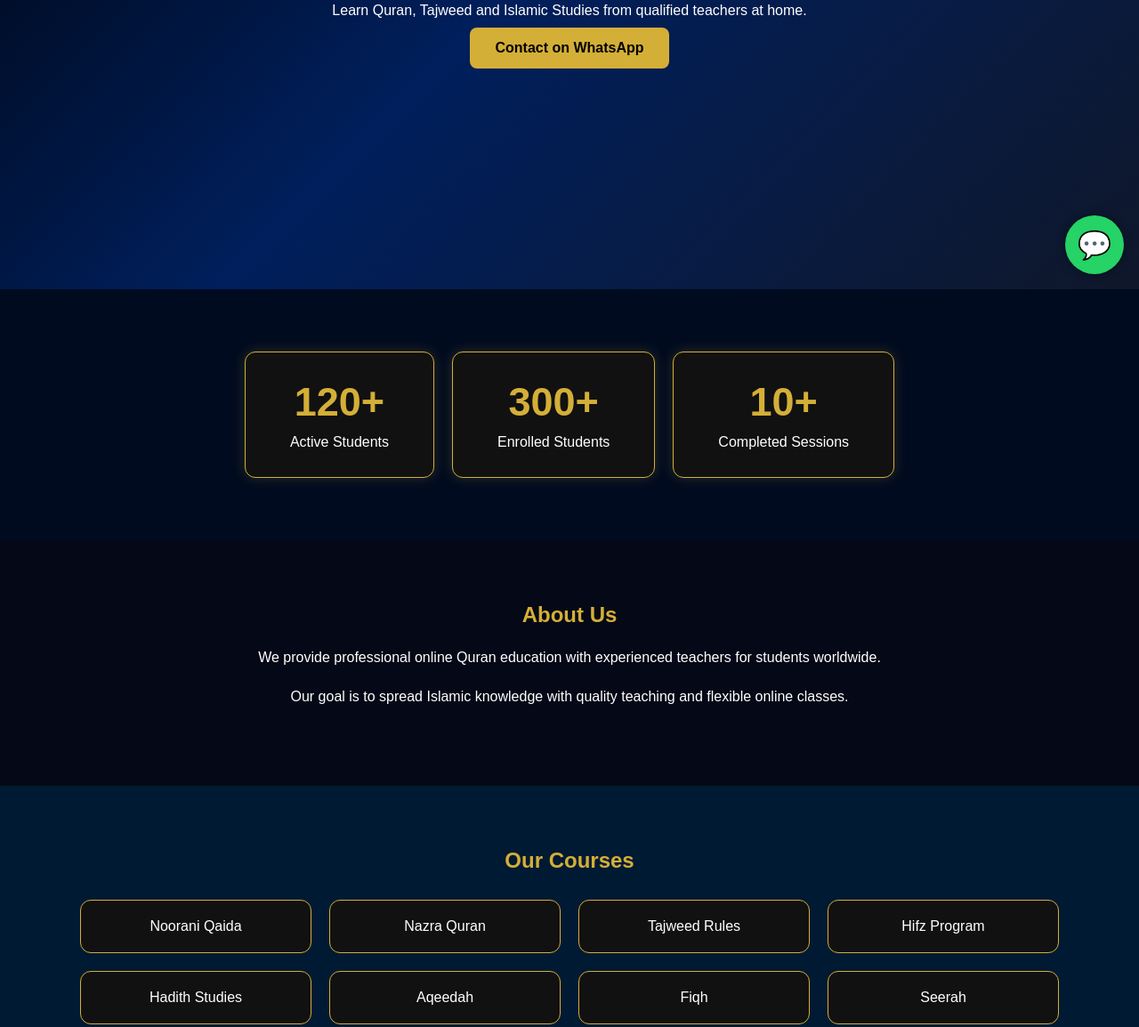
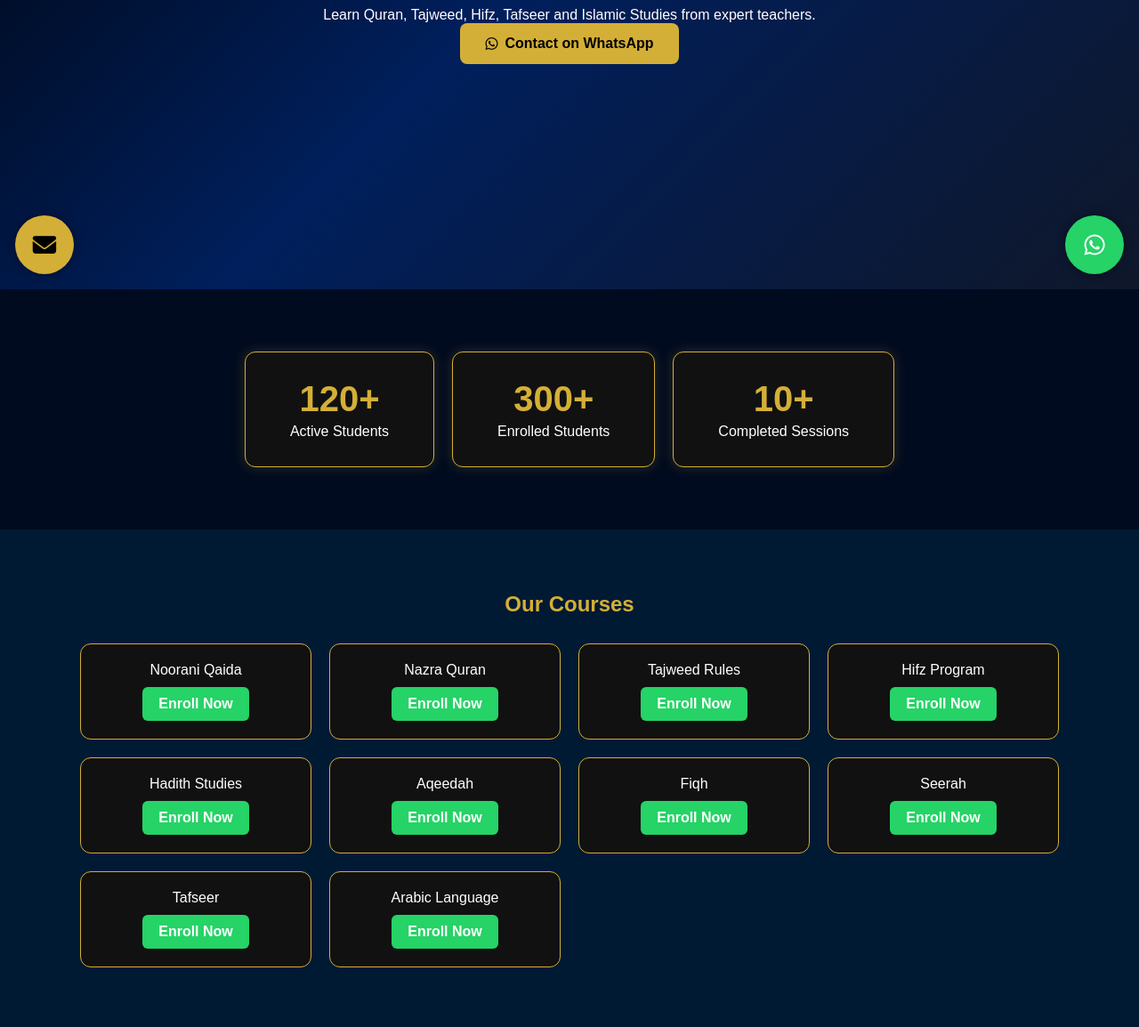
Before and after one commit to khurramabbasoffical/the-best-online-islamic-center, a plain HTML site: page index.html in a window 1280 px wide. Shown: the part 475-1629 px from the top of the page at 89% size. Drawn offline with Linux system fonts and the light colour scheme.

Commit message:
Add files via upload

```diff
--- a/index.html
+++ b/index.html
@@ -5,9 +5,10 @@
 <meta name="viewport" content="width=device-width, initial-scale=1.0">
 <title>The Best Online Islamic Center</title>
 
+<link rel="stylesheet" href="https://cdnjs.cloudflare.com/ajax/libs/font-awesome/6.5.0/css/all.min.css">
+
 <style>
 
-/* RESET */
 *{
 margin:0;
 padding:0;
@@ -57,7 +58,9 @@ margin-bottom:10px;
 
 /* BUTTON */
 .btn{
-display:inline-block;
+display:inline-flex;
+align-items:center;
+gap:8px;
 background:#D4AF37;
 color:black;
 padding:14px 28px;
@@ -65,7 +68,6 @@ text-decoration:none;
 border-radius:8px;
 font-weight:bold;
 transition:0.3s;
-margin-top:10px;
 }
 
 .btn:hover{
@@ -88,32 +90,14 @@ padding:30px 50px;
 border:1px solid #D4AF37;
 border-radius:12px;
 background:#111;
+min-width:180px;
 box-shadow:0 0 15px rgba(212,175,55,0.2);
-min-width:180px;
 }
 
 .stat-box h2{
-font-size:45px;
 color:#D4AF37;
-margin-bottom:10px;
-transition:0.3s;
-}
-
-/* ABOUT */
-.about{
-padding:70px 20px;
-text-align:center;
-}
-
-.about h2{
-color:#D4AF37;
-margin-bottom:20px;
-}
-
-.about p{
-max-width:800px;
-margin:15px auto;
-line-height:1.8;
+font-size:40px;
+margin-bottom:5px;
 }
 
 /* COURSES */
@@ -142,7 +126,19 @@ transition:0.3s;
 
 .card:hover{
 transform:translateY(-10px);
-box-shadow:0 0 20px rgba(212,175,55,0.4);
+}
+
+.enroll{
+display:inline-flex;
+align-items:center;
+gap:6px;
+margin-top:10px;
+padding:10px 18px;
+background:#25D366;
+color:white;
+border-radius:6px;
+text-decoration:none;
+font-weight:bold;
 }
 
 /* TEACHERS */
@@ -165,11 +161,6 @@ background:#111;
 border:1px solid #D4AF37;
 padding:20px;
 border-radius:12px;
-transition:0.3s;
-}
-
-.teacher:hover{
-transform:translateY(-10px);
 }
 
 .teacher img{
@@ -181,16 +172,29 @@ margin-bottom:10px;
 border:2px solid #D4AF37;
 }
 
+/* APPOINTMENT */
+.appointment{
+text-align:center;
+margin-top:30px;
+}
+
+.appointment a{
+display:inline-flex;
+align-items:center;
+gap:8px;
+background:#25D366;
+color:white;
+padding:15px 30px;
+border-radius:50px;
+text-decoration:none;
+font-weight:bold;
+}
+
 /* CONTACT */
 .contact{
 padding:60px 20px;
 text-align:center;
 background:#001a33;
-}
-
-.contact h2{
-color:#D4AF37;
-margin-bottom:10px;
 }
 
 /* FOOTER */
@@ -200,23 +204,38 @@ text-align:center;
 padding:20px;
 }
 
-/* WHATSAPP FLOAT */
-.whatsapp{
+/* FLOAT BUTTONS FIX */
+.whatsapp,
+.email{
 position:fixed;
-bottom:20px;
-right:20px;
-background:#25D366;
-color:white;
 width:60px;
 height:60px;
 border-radius:50%;
 display:flex;
 align-items:center;
 justify-content:center;
-font-size:28px;
+font-size:24px;
+animation:pulse 2s infinite;
 text-decoration:none;
-animation:pulse 2s infinite;
+border:none;
+outline:none;
 box-shadow:0 0 10px rgba(0,0,0,0.4);
+}
+
+/* RIGHT WhatsApp */
+.whatsapp{
+bottom:20px;
+right:20px;
+background:#25D366;
+color:white;
+}
+
+/* LEFT Email */
+.email{
+bottom:20px;
+left:20px;
+background:#D4AF37;
+color:black;
 }
 
 @keyframes pulse{
@@ -239,9 +258,11 @@ box-shadow:0 0 10px rgba(0,0,0,0.4);
 
 <h2 id="typing"></h2>
 
-<p>Learn Quran, Tajweed and Islamic Studies from qualified teachers at home.</p>
+<p>Learn Quran, Tajweed, Hifz, Tafseer and Islamic Studies from expert teachers.</p>
 
-<a href="https://wa.me/923139271282" class="btn">Contact on WhatsApp</a>
+<a href="https://wa.me/923139271282" class="btn">
+<i class="fa-brands fa-whatsapp"></i> Contact on WhatsApp
+</a>
 
 </section>
 
@@ -249,52 +270,39 @@ box-shadow:0 0 10px rgba(0,0,0,0.4);
 <section class="stats">
 
 <div class="stat-box">
-<h2 id="students">0+</h2>
+<h2>120+</h2>
 <p>Active Students</p>
 </div>
 
 <div class="stat-box">
-<h2 id="enrolled">0+</h2>
+<h2>300+</h2>
 <p>Enrolled Students</p>
 </div>
 
 <div class="stat-box">
-<h2 id="sessions">0+</h2>
+<h2>10+</h2>
 <p>Completed Sessions</p>
 </div>
 
 </section>
 
-<!-- ABOUT -->
-<section class="about">
-
-<h2>About Us</h2>
-
-<p>
-We provide professional online Quran education with experienced teachers for students worldwide.
-</p>
-
-<p>
-Our goal is to spread Islamic knowledge with quality teaching and flexible online classes.
-</p>
-
-</section>
-
-<!-- COURSES -->
+<!-- COURSES (FULL RESTORED) -->
 <section class="courses">
 
 <h2 style="color:#D4AF37;">Our Courses</h2>
 
 <div class="course-box">
 
-<div class="card">Noorani Qaida</div>
-<div class="card">Nazra Quran</div>
-<div class="card">Tajweed Rules</div>
-<div class="card">Hifz Program</div>
-<div class="card">Hadith Studies</div>
-<div class="card">Aqeedah</div>
-<div class="card">Fiqh</div>
-<div class="card">Seerah</div>
+<div class="card">Noorani Qaida <br><a class="enroll" href="https://wa.me/923139271282">Enroll Now</a></div>
+<div class="card">Nazra Quran <br><a class="enroll" href="https://wa.me/923139271282">Enroll Now</a></div>
+<div class="card">Tajweed Rules <br><a class="enroll" href="https://wa.me/923139271282">Enroll Now</a></div>
+<div class="card">Hifz Program <br><a class="enroll" href="https://wa.me/923139271282">Enroll Now</a></div>
+<div class="card">Hadith Studies <br><a class="enroll" href="https://wa.me/923139271282">Enroll Now</a></div>
+<div class="card">Aqeedah <br><a class="enroll" href="https://wa.me/923139271282">Enroll Now</a></div>
+<div class="card">Fiqh <br><a class="enroll" href="https://wa.me/923139271282">Enroll Now</a></div>
+<div class="card">Seerah <br><a class="enroll" href="https://wa.me/923139271282">Enroll Now</a></div>
+<div class="card">Tafseer <br><a class="enroll" href="https://wa.me/923139271282">Enroll Now</a></div>
+<div class="card">Arabic Language <br><a class="enroll" href="https://wa.me/923139271282">Enroll Now</a></div>
 
 </div>
 
@@ -319,12 +327,16 @@ Our goal is to spread Islamic knowledge with quality teaching and flexible onlin
 
 </div>
 
+<div class="appointment">
+<a href="https://wa.me/923139271282">Make Appointment</a>
+</div>
+
 </section>
 
 <!-- CONTACT -->
 <section class="contact">
 
-<h2>Contact Us</h2>
+<h2 style="color:#D4AF37;">Contact Us</h2>
 <p>WhatsApp: +92 313 9271282</p>
 <p>Email: ka1800441@gmail.com</p>
 
@@ -335,13 +347,17 @@ Our goal is to spread Islamic knowledge with quality teaching and flexible onlin
 © 2026 The Best Online Islamic Center
 </footer>
 
-<!-- WHATSAPP -->
-<a href="https://wa.me/923139271282" class="whatsapp">💬</a>
+<!-- FLOAT BUTTONS -->
+<a href="mailto:ka1800441@gmail.com" class="email">
+<i class="fa-solid fa-envelope"></i>
+</a>
 
-<!-- TYPING + COUNTER SCRIPT -->
+<a href="https://wa.me/923139271282" class="whatsapp">
+<i class="fa-brands fa-whatsapp"></i>
+</a>
+
+<!-- TYPING -->
 <script>
-
-/* TYPING ANIMATION */
 const text = "Learn Quran Online";
 let i = 0;
 
@@ -356,27 +372,6 @@ setTimeout(typing,120);
 }
 }
 typing();
-
-/* COUNTERS ANIMATION */
-function animateCounter(id, target, speed){
-let count = 0;
-let el = document.getElementById(id);
-
-let interval = setInterval(() => {
-count++;
-el.innerText = count + "+";
-
-if(count >= target){
-clearInterval(interval);
-el.innerText = target + "+";
-}
-}, speed);
-}
-
-animateCounter("students", 120, 20);
-animateCounter("enrolled", 300, 10);
-animateCounter("sessions", 10, 200);
-
 </script>
 
 </body>
```
